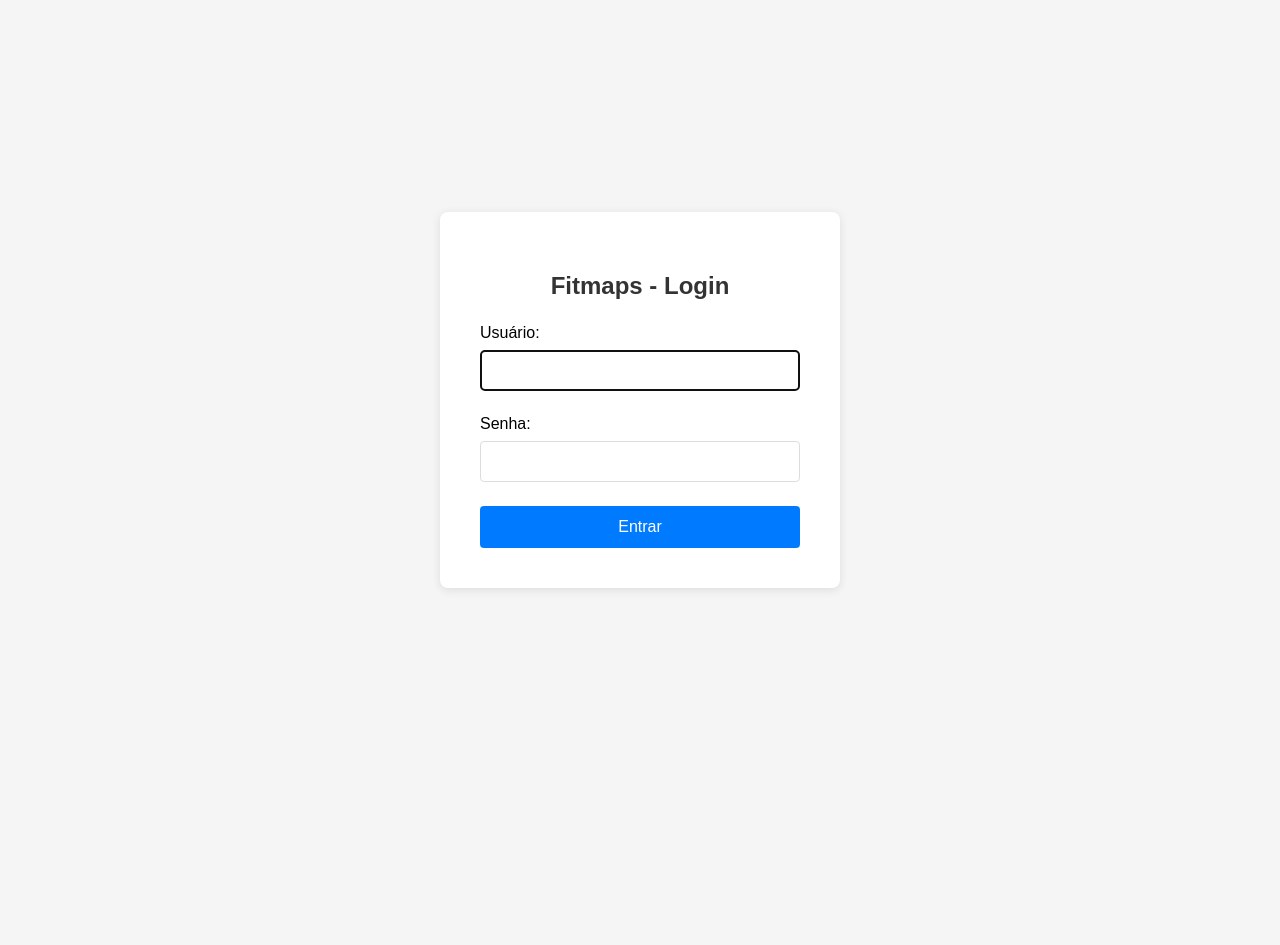
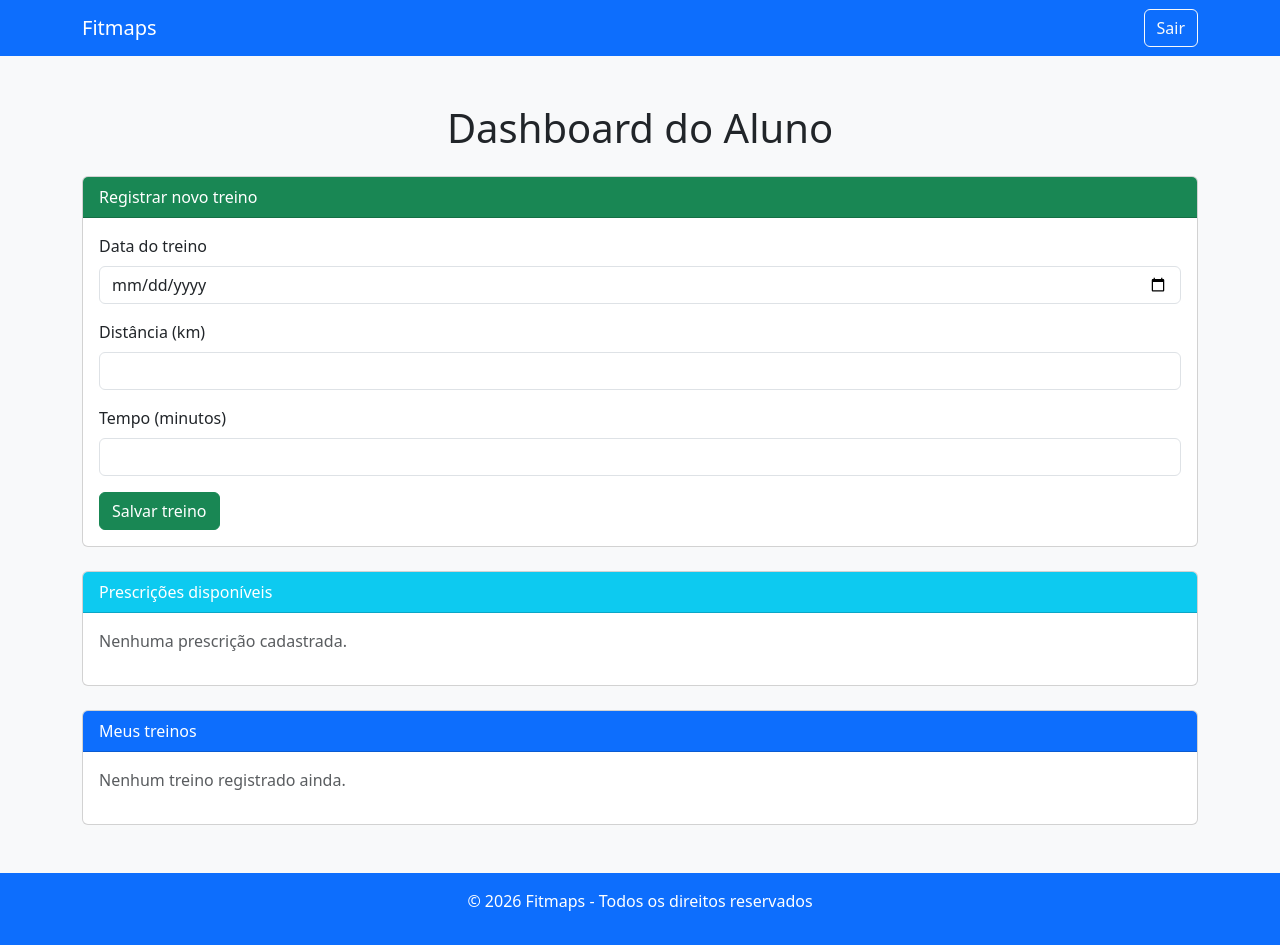
Before and after one commit to PSsouza10/fitmaps-b2b, a Django app: a page that uses gestao_treinos/templates/login.html in a window 1280 px wide. Before the commit the page ends 590 px from the top, so only its background shows below. Run offline with Django 5.2, Linux system fonts and the light colour scheme.

Commit message:
Corrige link de logout no dashboard

```diff
--- a/gestao_treinos/templates/login.html
+++ b/gestao_treinos/templates/login.html
@@ -2,29 +2,110 @@
 <html lang="pt-br">
 <head>
     <meta charset="UTF-8">
-    <meta name="viewport" content="width=device-width, initial-scale=1.0">
-    <title>Login - Fitmaps</title>
-    <style>
-        body { font-family: Arial, sans-serif; display: flex; justify-content: center; align-items: center; height: 100vh; margin: 0; background: #f5f5f5; }
-        .login-box { background: white; padding: 40px; border-radius: 8px; box-shadow: 0 2px 10px rgba(0,0,0,0.1); width: 320px; }
-        h2 { text-align: center; margin-bottom: 24px; color: #333; }
-        input { width: 100%; padding: 12px; margin: 8px 0; border: 1px solid #ddd; border-radius: 4px; box-sizing: border-box; }
-        button { width: 100%; padding: 12px; background: #007bff; color: white; border: none; border-radius: 4px; cursor: pointer; font-size: 16px; }
-        button:hover { background: #0056b3; }
-        .error { color: red; font-size: 14px; margin-top: 8px; }
-    </style>
+    <title>Dashboard do Aluno - Fitmaps</title>
+    <!-- Bootstrap CSS -->
+    <link href="https://cdn.jsdelivr.net/npm/bootstrap@5.3.2/dist/css/bootstrap.min.css" rel="stylesheet">
+<base target="_blank">
 </head>
-<body>
-    <div class="login-box">
-        <h2>Fitmaps - Login</h2>
-        <form method="post">
-            {% csrf_token %}
-            {{ form.as_p }}
-            <button type="submit">Entrar</button>
-        </form>
-        {% if form.errors %}
-            <p class="error">Usuário ou senha incorretos.</p>
-        {% endif %}
+<body class="bg-light">
+
+    <!-- Navbar -->
+    <nav class="navbar navbar-expand-lg navbar-dark bg-primary">
+        <div class="container">
+            <a class="navbar-brand" href="/">Fitmaps</a>
+            <div class="ms-auto">
+                <a href="{% url 'logout' %}" class="btn btn-outline-light">Sair</a>
+            </div>
+        </div>
+    </nav>
+
+    <!-- Conteúdo principal -->
+    <div class="container mt-5">
+        <h1 class="mb-4 text-center">Dashboard do Aluno</h1>
+
+        <!-- Formulário para registrar treino -->
+        <div class="card mb-4">
+            <div class="card-header bg-success text-white">
+                Registrar novo treino
+            </div>
+            <div class="card-body">
+                <form method="POST">
+                    {% csrf_token %}
+                    <div class="mb-3">
+                        <label for="data_treino" class="form-label">Data do treino</label>
+                        <input type="date" class="form-control" id="data_treino" name="data_treino" required>
+                    </div>
+                    <div class="mb-3">
+                        <label for="distancia_km" class="form-label">Distância (km)</label>
+                        <input type="number" step="0.01" class="form-control" id="distancia_km" name="distancia_km" required>
+                    </div>
+                    <div class="mb-3">
+                        <label for="tempo_minutos" class="form-label">Tempo (minutos)</label>
+                        <input type="number" class="form-control" id="tempo_minutos" name="tempo_minutos" required>
+                    </div>
+                    <button type="submit" class="btn btn-success">Salvar treino</button>
+                </form>
+            </div>
+        </div>
+
+        <!-- Lista de prescrições -->
+        <div class="card mb-4">
+            <div class="card-header bg-info text-white">
+                Prescrições disponíveis
+            </div>
+            <div class="card-body">
+                {% if prescricoes %}
+                    <ul class="list-group">
+                        {% for prescricao in prescricoes %}
+                            <li class="list-group-item">
+                                <strong>{{ prescricao.nome }}</strong> - {{ prescricao.descricao }}
+                            </li>
+                        {% endfor %}
+                    </ul>
+                {% else %}
+                    <p class="text-muted">Nenhuma prescrição cadastrada.</p>
+                {% endif %}
+            </div>
+        </div>
+
+        <!-- Lista de treinos -->
+        <div class="card">
+            <div class="card-header bg-primary text-white">
+                Meus treinos
+            </div>
+            <div class="card-body">
+                {% if treinos %}
+                    <table class="table table-striped">
+                        <thead>
+                            <tr>
+                                <th>Data</th>
+                                <th>Distância (km)</th>
+                                <th>Tempo (min)</th>
+                            </tr>
+                        </thead>
+                        <tbody>
+                            {% for treino in treinos %}
+                                <tr>
+                                    <td>{{ treino.data_treino }}</td>
+                                    <td>{{ treino.distancia_km }}</td>
+                                    <td>{{ treino.tempo_minutos }}</td>
+                                </tr>
+                            {% endfor %}
+                        </tbody>
+                    </table>
+                {% else %}
+                    <p class="text-muted">Nenhum treino registrado ainda.</p>
+                {% endif %}
+            </div>
+        </div>
     </div>
+
+    <!-- Rodapé -->
+    <footer class="bg-primary text-white text-center py-3 mt-5">
+        <p>&copy; 2026 Fitmaps - Todos os direitos reservados</p>
+    </footer>
+
+    <!-- Bootstrap JS -->
+    <script src="https://cdn.jsdelivr.net/npm/bootstrap@5.3.2/dist/js/bootstrap.bundle.min.js"></script>
 </body>
 </html>
```
